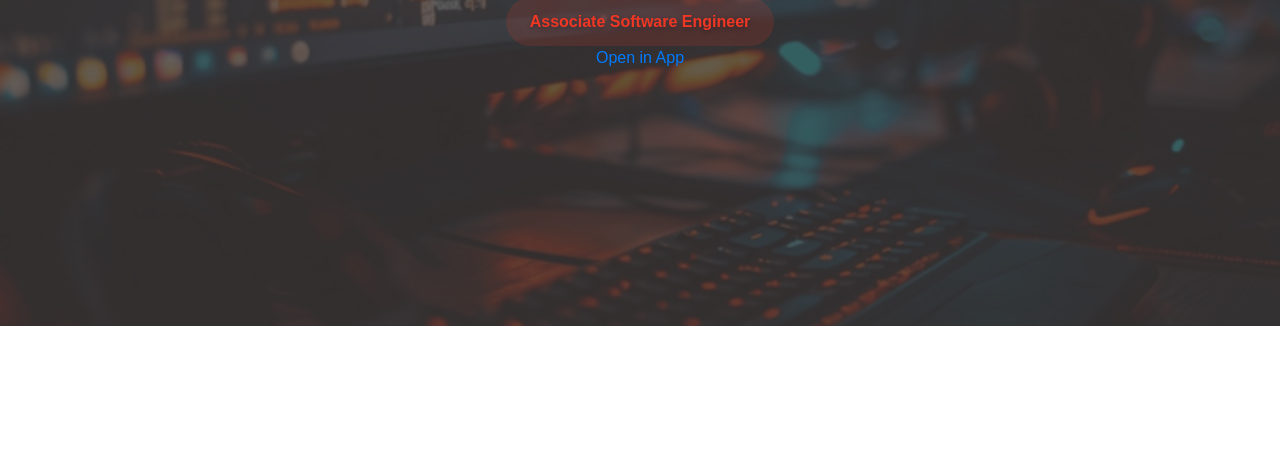
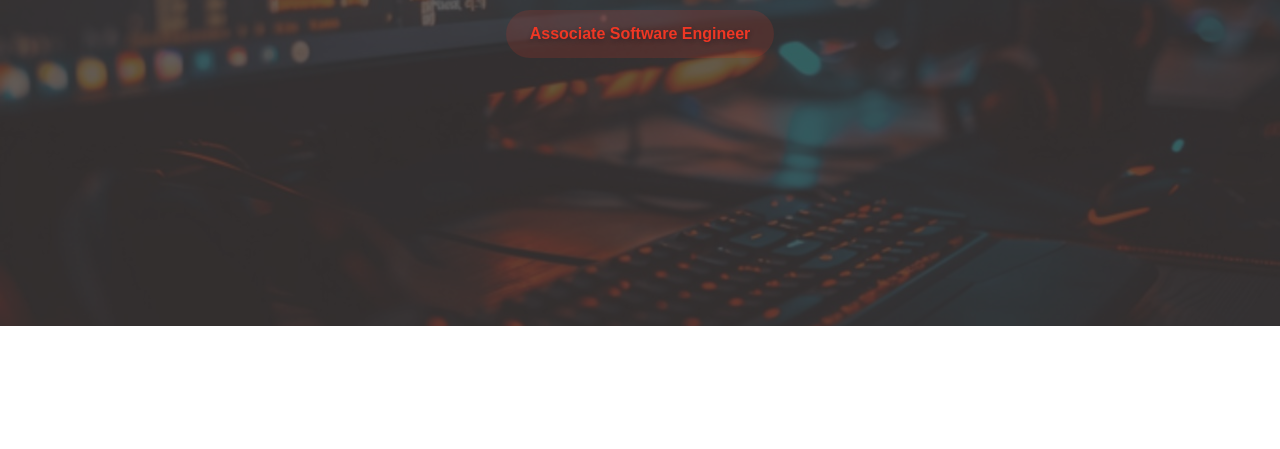
Before and after one commit to PasinduShyaminda/IT21016202.github.io, a plain HTML site: page index.html in a window 1280 px wide. Shown: the part 374-823 px from the top of the page. Drawn offline with Linux system fonts and the light colour scheme; a web font is replaced by a local one.

Commit message:
test removed

```diff
--- a/index.html
+++ b/index.html
@@ -85,7 +85,7 @@
       <div class="badge">Associate Software Engineer</div>
       <!-- <a href="onesource://setPassword?token=exampletoken">Open in App</a> -->
       <!-- <a href="https://app-dev.ccr3.com/verify?token=XYZ">Open in App</a> -->
-      <a href="https://links.app-dev.ccr3.com?token=abc">Open in App</a>
+      <!-- <a href="https://links.app-dev.ccr3.com?token=abc">Open in App</a> -->
     </div> <!-- End Caption header -->
     <!-- <div class="floating-button"><span class="ti-mouse"></span></div> -->
   </div>
```
